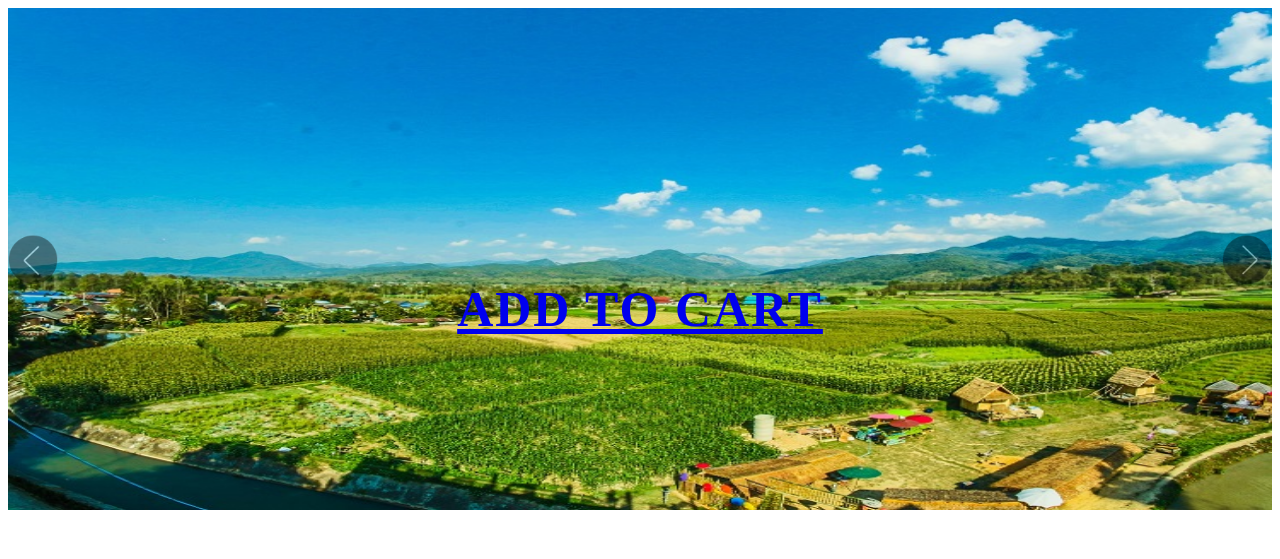
After one commit to Sagarsah3413/Online_Grocery, a PHP site: page /shared/slider.php in a window 1280 px wide. The commit adds this page. Shown: the top 559 px of the page. Run offline with PHP 8.4, Linux system fonts and the light colour scheme; data that the repository does not hold is empty.

Commit message:
foldering

```diff
--- a/shared/header.js
+++ b/shared/header.js
@@ -33,7 +33,6 @@ search.value = '';
 initsearch.addEventListener('click', () => {
     console.log(encodeURI(search.value));
     initsearch.href += encodeURI(search.value);
-
 });
 
 search.addEventListener('input', () => {
--- /dev/null
+++ b/shared/slider.php
@@ -0,0 +1,39 @@
+<link rel="stylesheet" href="<?php echo $sharedfolder; ?>../stylesheet/slider.css">
+<div id="image">
+    <style>
+        #slider div.img1 {
+            background-image: url(<?php echo $sharedfolder; ?>../home/images/img1.jfif);
+        }
+
+        #slider div.img2 {
+            background-image: url(<?php echo $sharedfolder; ?>../home/images/img2.jfif);
+        }
+
+        #slider div#img3 {
+            background-image: url(<?php echo $sharedfolder; ?>../home/images/img3.jfif);
+        }
+    </style>
+    <i id="prev">
+        <img src="<?php echo $sharedfolder; ?>../home/images/img4.png" width="50px" alt="">
+    </i>
+    <i id="next">
+        <img src="<?php echo $sharedfolder; ?>../home/images/img5.png" width="50px" alt="">
+    </i>
+    <div id="slider">
+        <div class="img1">
+            <p><a href="../groceries/groceries.php">add to cart</a></p>
+        </div>
+        <div class="img2">
+            <p> <a href="../fruits/fruits.php">buy now</a></p>
+        </div>
+        <div id="img3">
+            <p><a href="../vegetables/vegetables.php">free home delievery</a></p>
+        </div>
+        <div class="img1">
+            <p><a href="../groceries/groceries.php">add to cart</a></p>
+        </div>
+        <div class="img2">
+            <p><a href="../fruits/fruits.php">buy now</a></p>
+        </div>
+    </div>
+</div>
--- /dev/null
+++ b/stylesheet/slider.css
@@ -0,0 +1,67 @@
+div#image {
+    position: relative;
+    height: 502px;
+    margin: auto;
+    overflow: hidden;
+}
+
+#slider {
+    height: 502px;
+    display: flex;
+    padding: 0px;
+    transition: 0.3s;
+    position: relative;
+}
+
+#slider div {
+    min-width: 100%;
+    background-size: 100% 502px;
+}
+
+#slider div p {
+    display: flex;
+    justify-content: center;
+    align-items: center;
+    height: 100%;
+    font-size: 50px;
+    font-weight: bolder;
+    letter-spacing: 2px;
+    color: rgb(8, 8, 8);
+    text-transform: uppercase;
+}
+
+#slider div p a {
+    text-align: center;
+}
+
+#slider div p:hover {
+    cursor: pointer;
+    transform: scale(1.2);
+    transition: 300ms;
+}
+
+#prev {
+    position: absolute;
+    z-index: 2;
+    left: 0px;
+    top: 45%;
+    opacity: 0.4;
+}
+
+#next {
+    position: absolute;
+    z-index: 2;
+    top: 45%;
+    right: 0px;
+    opacity: 0.4;
+}
+
+#next:hover {
+    cursor: pointer;
+    opacity: 1;
+}
+
+#prev:hover {
+    cursor: pointer;
+    opacity: 1;
+}
```
Also changed, not shown: home/home.css (+0 -80 lines), home/home.php (+9 -34 lines).
